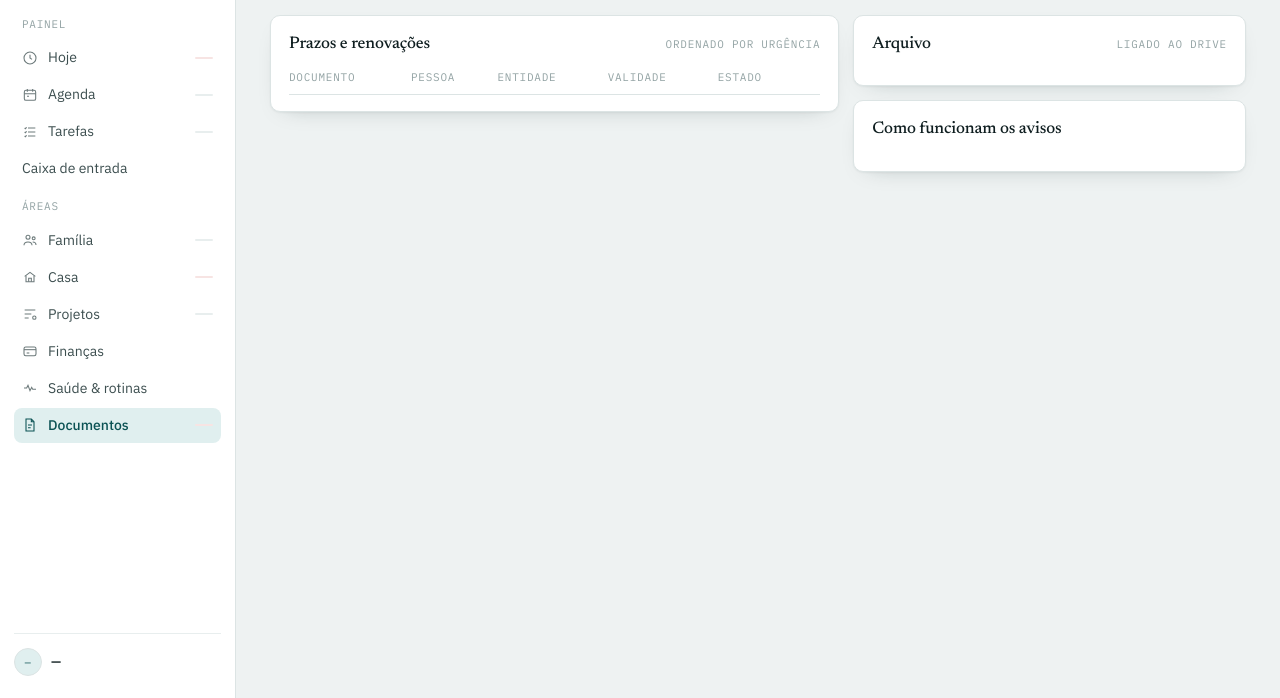
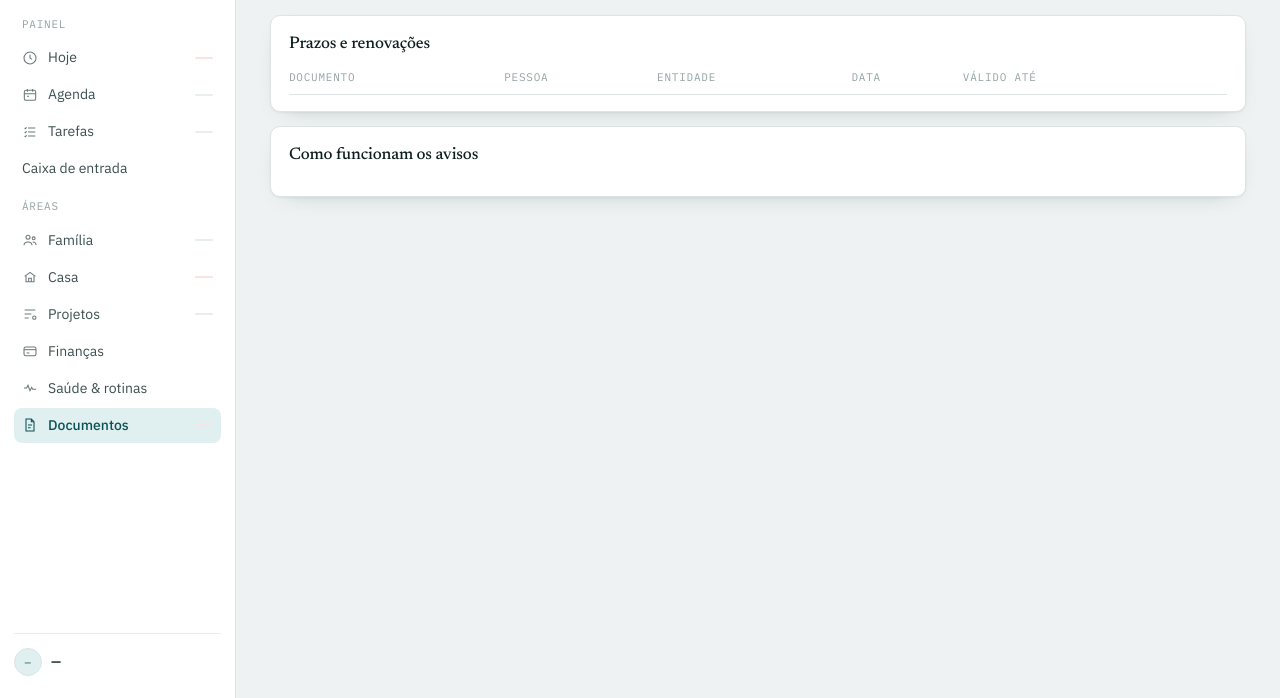
Before and after one commit to marcopaulobastosai-a11y/farol, a website: page public/index.html in a window 1280 px wide. Both pictures are taken after a click on the button "Documentos". Shown: the part 102-800 px from the top of the page. Drawn offline with Linux system fonts and the light colour scheme; no server answers.

Commit message:
Tirar o Arquivo inventado e dar espaco a tabela
O cartao Arquivo dizia que havia um Drive sincronizado com 214 ficheiros. Nao ha Drive nenhum ligado: era do seed. A tabela passa a ocupar a largura toda e ganha a coluna da data do documento.

```diff
--- a/public/index.html
+++ b/public/index.html
@@ -461,26 +461,20 @@
 
     <!-- DOCUMENTOS -->
     <section class="view" id="view-documentos">
-      <div class="grid split">
+      <div class="stack">
         <div class="card">
-          <header><h3>Prazos e renovações</h3><span class="mono">Ordenado por urgência</span></header>
+          <header><h3>Prazos e renovações</h3><span class="mono" id="docsResumo"></span></header>
           <div class="who-filter" id="docsFiltro"></div>
           <div class="scroll">
             <table>
-              <thead><tr><th>Documento</th><th>Pessoa</th><th>Entidade</th><th>Validade</th><th>Estado</th><th></th></tr></thead>
+              <thead><tr><th>Documento</th><th>Pessoa</th><th>Entidade</th><th>Data</th><th>Válido até</th><th></th></tr></thead>
               <tbody id="documents"></tbody>
             </table>
           </div>
         </div>
-        <div class="stack">
-          <div class="card">
-            <header><h3>Arquivo</h3><span class="mono">Ligado ao Drive</span></header>
-            <div id="archive"></div>
-          </div>
-          <div class="card">
-            <header><h3>Como funcionam os avisos</h3></header>
-            <p style="font-size:.8125rem;color:var(--muted)" id="docsNote"></p>
-          </div>
+        <div class="card">
+          <header><h3>Como funcionam os avisos</h3></header>
+          <p style="font-size:.8125rem;color:var(--muted)" id="docsNote"></p>
         </div>
       </div>
     </section>
```
